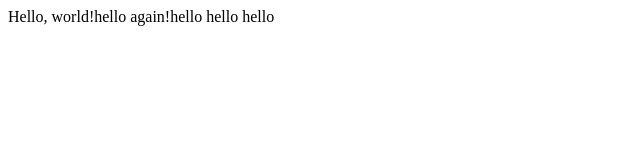
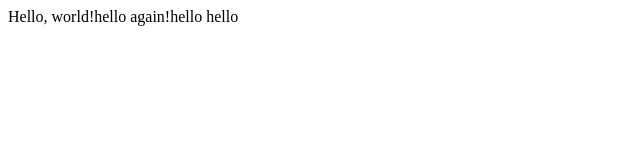
Before and after one commit to dheerajparashar/project-0, a plain HTML site: page index.html in a window 1280 px wide. Shown: the full height of the page, 0-640 px from the left. Drawn offline with Linux system fonts and the light colour scheme.

Commit message:
Update index.html

```diff
--- a/index.html
+++ b/index.html
@@ -4,6 +4,6 @@
         <title>My Webpage</title>
     </head>
     <body>
-        Hello, world!hello again!hello hello hello
+        Hello, world!hello again!hello hello
     </body>
 </html>
```
